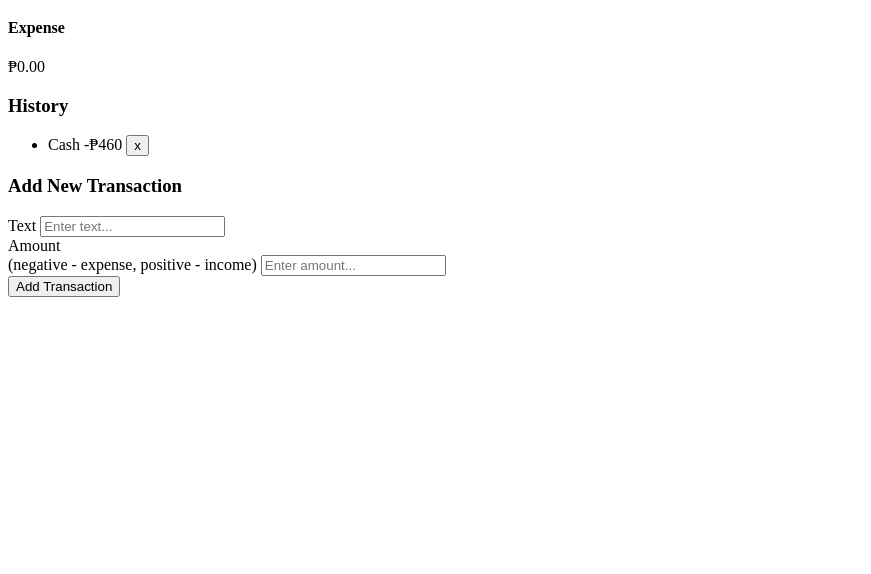
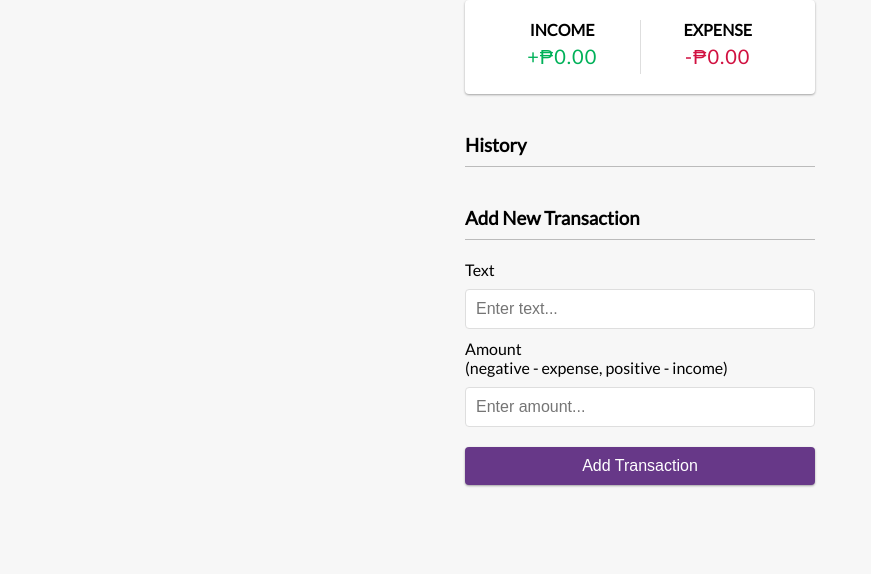
Before and after one commit to philrey12/expense-tracker, a plain HTML site: page index.html in a window 1280 px wide. Shown: the part 226-800 px from the top of the page, without its empty margins (0-871 px from the left). Drawn offline with Linux system fonts and the light colour scheme.

Commit message:
Update styles.css

```diff
--- a/css/styles.css
+++ b/css/styles.css
@@ -0,0 +1,154 @@
+@import url('https://fonts.googleapis.com/css2?family=Lato&display=swap');
+
+:root {
+    --box-shadow: 0 1px 3px rgba(0, 0, 0, 0.12), 0 1px 2px rgba(0, 0, 0, 0.24);
+}
+
+* {
+    box-sizing: border-box;
+}
+
+body {
+    background-color: #f7f7f7;
+    display: flex;
+    flex-direction: column;
+    align-items: center;
+    justify-content: center;
+    min-height: 100vh;
+    margin: 0;
+    font-family: 'Lato', sans-serif;
+}
+
+.container {
+    margin: 25px auto;
+    width: 350px;
+}
+
+h1 {
+    letter-spacing: 1px;
+    margin: 0;
+}
+
+h3 {
+    border-bottom: 1px solid #bbb;
+    padding-bottom: 10px;
+    margin: 40px 0 10px;
+}
+
+h4 {
+    margin: 0;
+    text-transform: uppercase;
+}
+
+.inc-exp-container {
+    background-color: white;
+    box-shadow: var(--box-shadow);
+    border-radius: 4px;
+    padding: 20px;
+    display: flex;
+    justify-content: space-between;
+    margin: 20px 0;
+}
+
+.inc-exp-container > div {
+    flex: 1;
+    text-align: center;
+}
+
+.inc-exp-container > div:first-of-type {
+    border-right: 1px solid #dedede;
+}
+
+.money {
+    font-size: 20px;
+    letter-spacing: 1px;
+    margin: 5px 0;
+}
+
+.money.plus {
+    color: #00b159;
+}
+
+.money.minus {
+    color: #d11141;
+}
+
+label {
+    display: inline-block;
+    margin: 10px 0;
+}
+
+input[type='text'],
+input[type='number'] {
+    border: 1px solid #dedede;
+    border-radius: 4px;
+    display: block;
+    font-size: 16px;
+    padding: 10px;
+    width: 100%;
+}
+
+.btn {
+    background-color: #673888;
+    box-shadow: var(--box-shadow);
+    border-radius: 4px;
+    color: #fff;
+    border: 0;
+    display: block;
+    font-size: 16px;
+    margin: 20px 0 10px;
+    padding: 10px;
+    width: 100%;
+    cursor: pointer;
+}
+
+.btn:focus,
+.delete-btn:focus {
+    outline: 0;
+}
+
+.list {
+    list-style-type: none;
+    padding: 0;
+    margin-bottom: 40px;
+}
+
+.list li {
+    background-color: white;
+    box-shadow: var(--box-shadow);
+    border-radius: 4px;
+    color: #333;
+    display: flex;
+    justify-content: space-between;
+    position: relative;
+    padding: 10px;
+    margin: 10px 0;
+}
+
+.list li.plus {
+    border-right: 5px solid #00b159;
+ }
+
+.list li.minus {
+    border-right: 5px solid #d11141;
+}
+
+.delete-btn {
+    background-color: #e74c3c;
+    border: 0;
+    color: white;
+    font-size: 20px;
+    line-height: 20px;
+    padding: 5px 10px;
+    position: absolute;
+    top: 50%;
+    left: 0;
+    transform: translate(-100%, -50%);
+    opacity: 0; /* hide */
+    transition: opacity 0.3s ease;
+    cursor: pointer;
+}
+
+.list li:hover .delete-btn {
+    opacity: 1; /* show */
+}
--- a/index.html
+++ b/index.html
@@ -17,24 +17,24 @@
             <div>
                 <h4>Income</h4>
                 <!-- Note: &#8369 is a Peso symbol -->
-                <p id="money-plus" class="money-plus"><span>&#8369</span>0.00</p>
+                <p id="money-plus" class="money plus">+<span>&#8369</span>0.00</p>
             </div>
             <div>
                 <h4>Expense</h4>
-                <p id="money-minus" class="money-minus"><span>&#8369</span>0.00</p>
+                <p id="money-minus" class="money minus">-<span>&#8369</span>0.00</p>
             </div>
         </div>
 
         <h3>History</h3>
         <ul id="list" class="list">
-            <li class="minus">
+            <!-- <li class="minus">
                 Cash
                 <span>
                     -<span>&#8369</span>460
                 </span>
 
                 <button class="delete-btn">x</button>
-            </li>
+            </li> -->
         </ul>
 
         <h3>Add New Transaction</h3>
```
